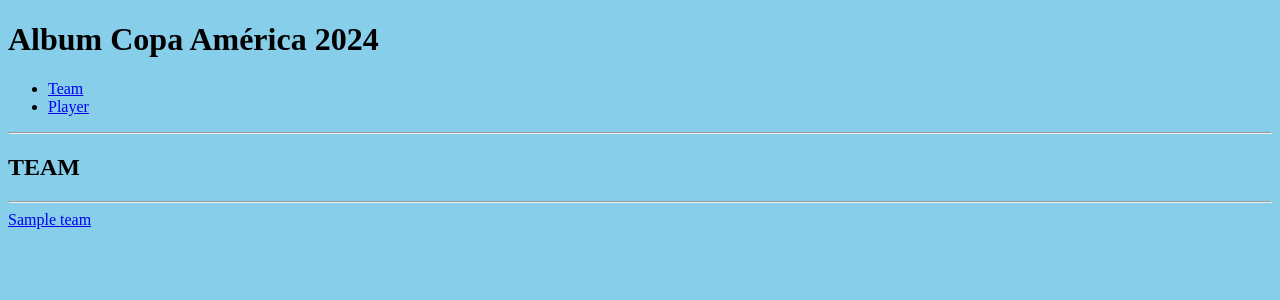
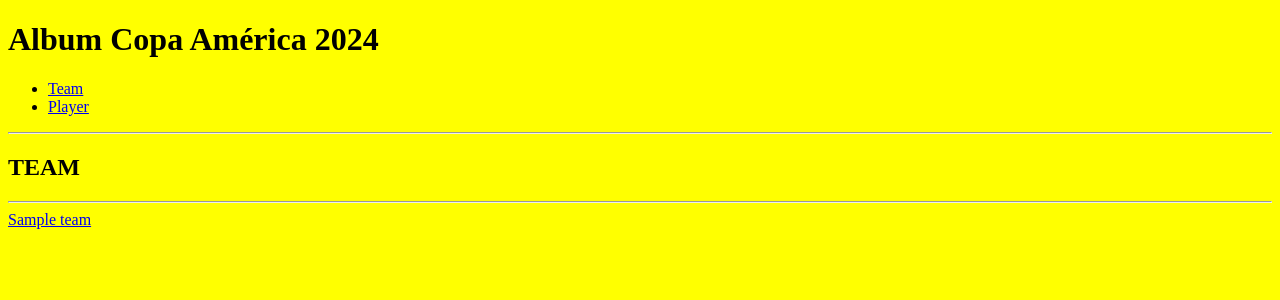
Before and after one commit to GuroxDG/django_base, a Django app: page /team in a window 1280 px wide. Shown: the top 300 px of the page. Run offline with Django 5.2, Linux system fonts and the light colour scheme; tables that the repository leaves empty hold one stand-in row (values such as "Sample post").

Commit message:
yellow background template

```diff
--- a/templates/base.html
+++ b/templates/base.html
@@ -4,7 +4,7 @@
     <meta charset="UTF-8">
     <title>Copa América 2024</title>
 </head>
-<body style="background-color:skyblue;">
+<body style="background-color:yellow;">
     <h1>Album Copa América 2024</h1>
     <ul>
         <li>
```
